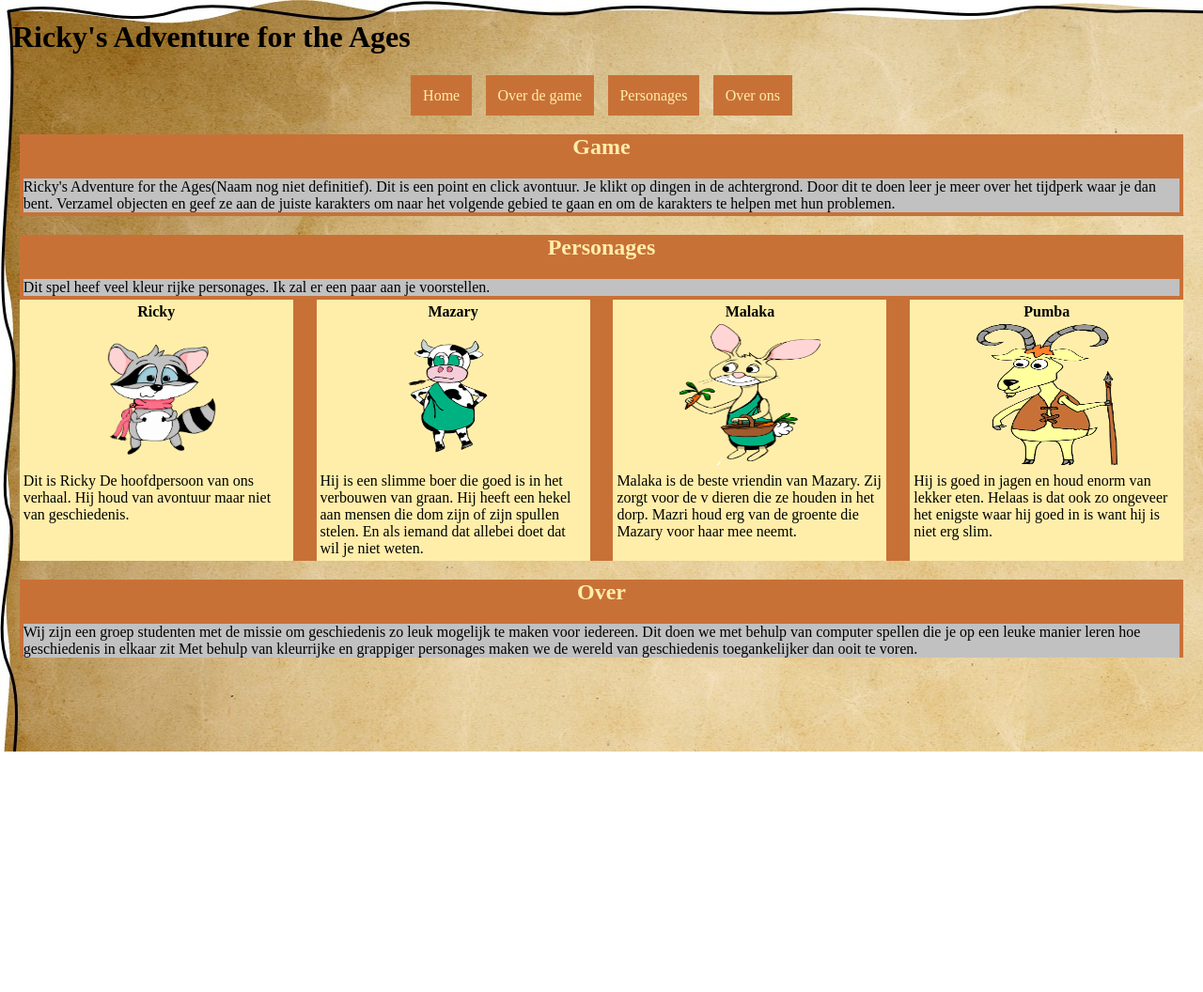
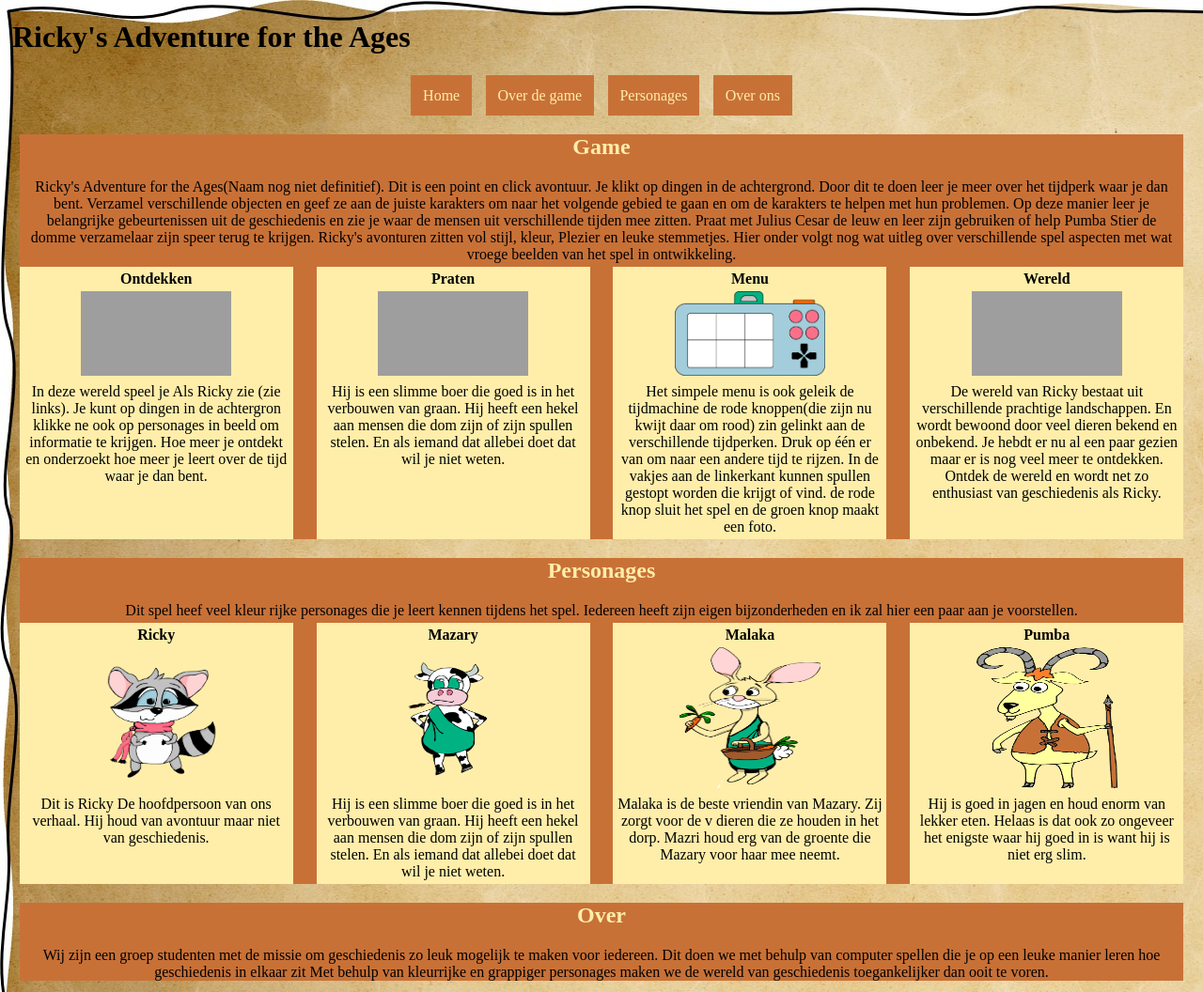
Before and after one commit to olevanderheiden/onePagerRicky, a plain HTML site: page index.html in a window 1280 px wide. Shown: the whole page at 94% size. Before the commit the page ends 800 px from the top, so only its background shows below. Drawn offline with Linux system fonts and the light colour scheme; grey boxes are pictures that could not be loaded.

Commit message:
Updaten met nog meer info en laatste commit voor release(tenzij er fouten worden gevonden)

```diff
--- a/css/style.css
+++ b/css/style.css
@@ -19,6 +19,12 @@ header
     width: 150px;
     height: 150px;
     text-align:center; ;
+}
+.worlImage
+{
+    width: 160px;
+    height: 90px;
+    text-align: center;
 }
 
 
@@ -55,8 +61,8 @@ section
 
 section p
 {
-    background-color:#c1c1c1;
     margin: 4px;
+    text-align: center;
 }
 h1
 {
@@ -70,10 +76,7 @@ h1
     gap: 2%;
 }
 
-.imageContainer p
-{
-    background: none;
-}
+
 .characterName
 {
     text-align: center;
--- a/index.html
+++ b/index.html
@@ -27,19 +27,47 @@
     <h2 id="game">Game</h2>
     <p>Ricky's Adventure for the Ages(Naam nog niet definitief). Dit is een point en click avontuur.
         Je klikt op dingen in de achtergrond. Door dit te doen leer je meer over het tijdperk waar je dan bent.
-        Verzamel objecten en geef ze aan de juiste karakters om naar het volgende gebied te gaan en om de karakters
-        te helpen met hun problemen.
+        Verzamel verschillende objecten en geef ze aan de juiste karakters om naar het volgende gebied te gaan en om de karakters
+        te helpen met hun problemen. Op deze manier leer je belangrijke gebeurtenissen uit de geschiedenis en zie je waar de mensen uit verschillende tijden mee zitten.
+        Praat met Julius Cesar de leuw en leer zijn gebruiken of help Pumba Stier de domme verzamelaar zijn speer terug te krijgen. Ricky's avonturen zitten vol stijl, kleur,
+        Plezier en leuke stemmetjes. Hier onder volgt nog wat uitleg over verschillende spel aspecten met wat vroege beelden van het spel in ontwikkeling.
     </p>
+
     <div class="imageContainer">
-        <!--        <img src="img/BrilVoorbeeld1.png">-->
-        <!--        <img src="img/2.png">-->
-        <!--        <img src="img/codes.png">-->
+        <div class="character">
+            <p class="characterName">Ontdekken</p>
+            <p class="characterName"><img class="worlImage" src="img/ontdekken.png"></p>
+            <p>In deze wereld speel je Als Ricky zie (zie links). Je kunt op dingen in de achtergron klikke ne ook op personages in beeld om informatie te krijgen.
+            Hoe meer je ontdekt en onderzoekt hoe meer je leert over de tijd waar je dan bent.</p>
+        </div>
+        <div class="character">
+            <p class="characterName">Praten</p>
+            <p class="characterName"><img class="worlImage" src="img/praten.png"></p>
+            <p>Hij is een slimme boer die goed is in het verbouwen van graan. Hij heeft een hekel aan mensen
+                die dom zijn of zijn spullen stelen. En als iemand dat allebei doet dat wil je niet weten.</p>
+        </div>
+
+        <div class="character">
+            <p class="characterName">Menu</p>
+            <p class="characterName"><img class="worlImage" src="img/menu.png"></p>
+            <p>Het simpele menu is ook geleik de tijdmachine de rode  knoppen(die zijn nu kwijt daar om rood) zin gelinkt
+            aan de verschillende tijdperken. Druk op één er van om naar een andere tijd te rijzen. In de vakjes
+            aan de linkerkant kunnen spullen gestopt worden die krijgt of vind. de rode knop sluit het spel en de groen
+            knop maakt een foto.</p>
+        </div>
+        <div class="character">
+            <p class="characterName">Wereld</p>
+            <p class="characterName"><img class="worlImage" src="img/wereld.png"></p>
+            <p>De wereld van Ricky bestaat uit verschillende prachtige landschappen. En wordt bewoond door veel dieren
+            bekend en onbekend. Je hebdt er nu al een paar gezien maar er is nog veel meer te ontdekken. Ontdek de wereld
+            en wordt net zo enthusiast van geschiedenis als Ricky.</p>
+        </div>
     </div>
 </section>
 <section>
     <h2 id="characters">Personages</h2>
     <p>
-        Dit spel heef veel kleur rijke personages. Ik zal er een paar aan je voorstellen.
+        Dit spel heef veel kleur rijke personages die je leert kennen tijdens het spel. Iedereen heeft zijn eigen bijzonderheden en ik zal hier een paar aan je voorstellen.
     </p>
     <div class="imageContainer">
         <div class="character">
```
Also changed, not shown: img/menu.png (added), 3 other files.
